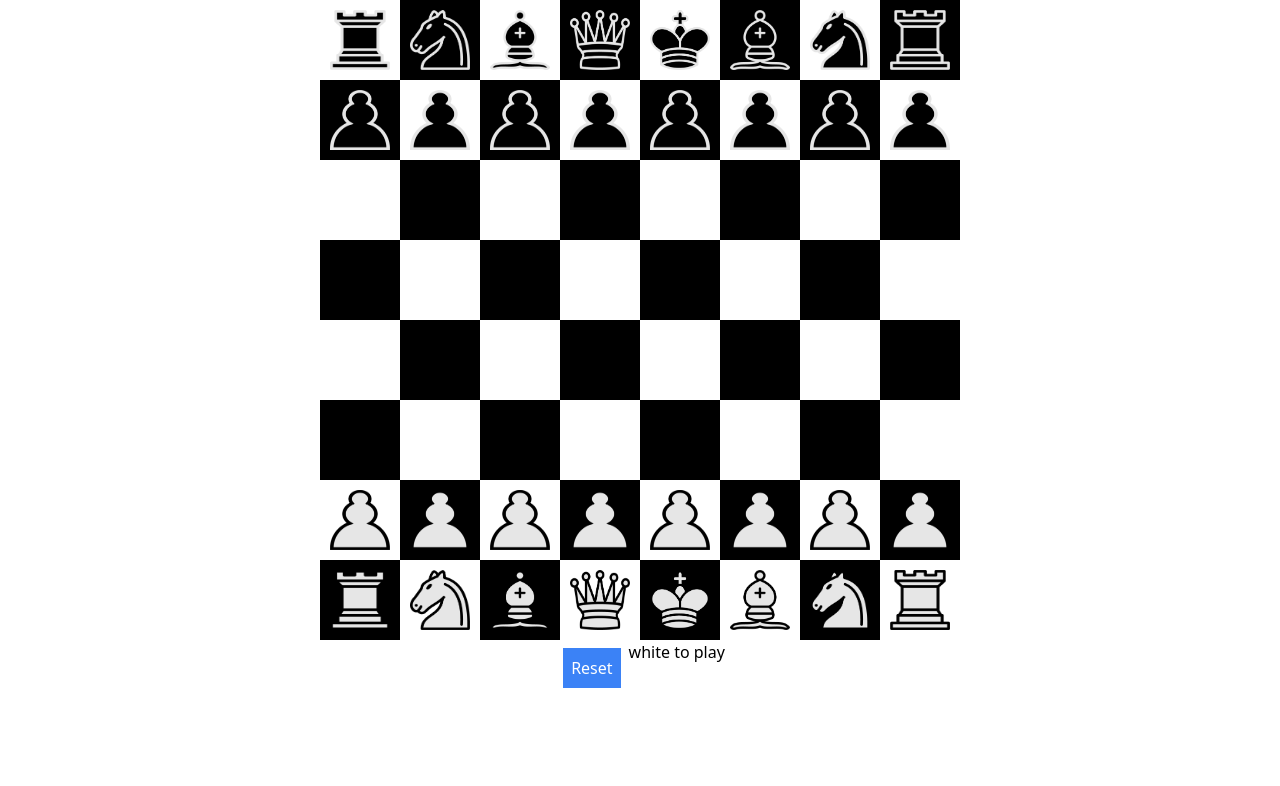
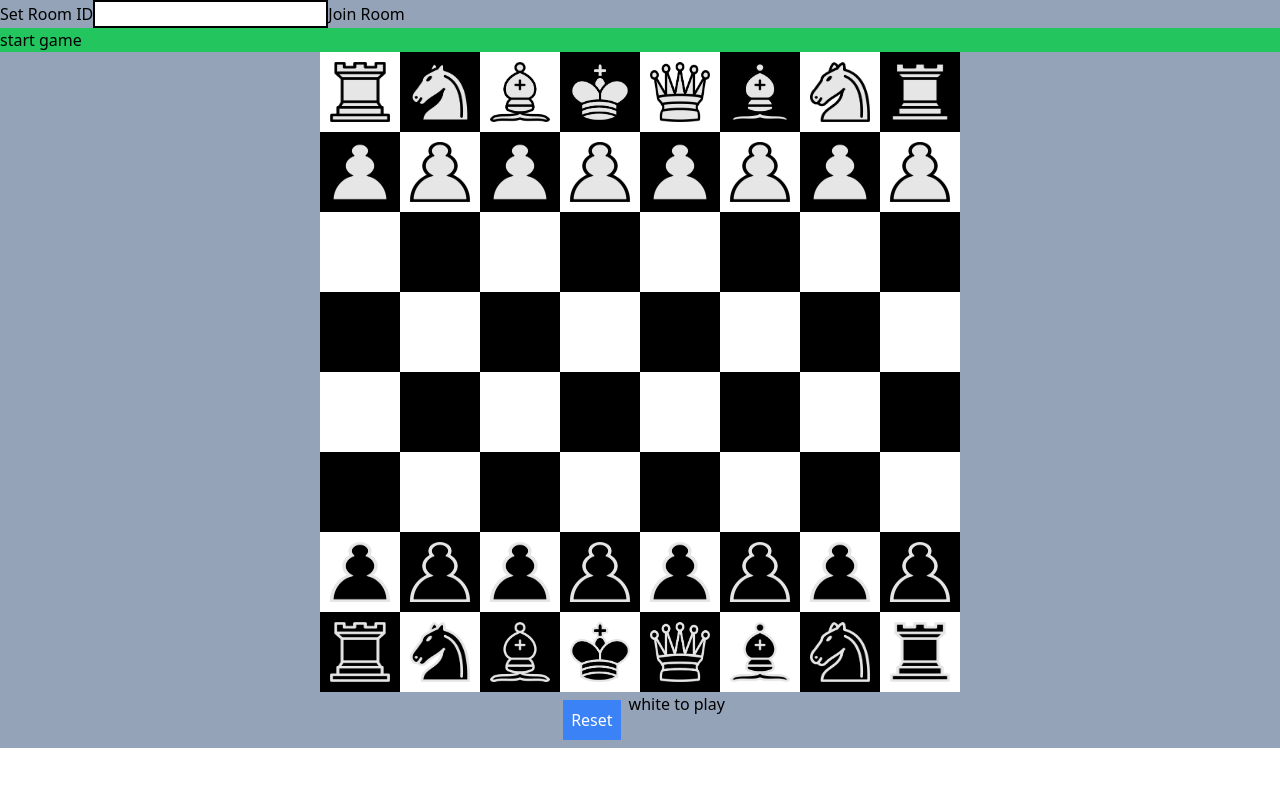
Before and after one commit to Hard-Luck/chess-mate, a React (Vite) app: page / in a window 1280 px wide. Shown: the top 786 px of the page. Built offline with nearby package versions, Linux system fonts and the light colour scheme; no server answers.

Commit message:
connected to server

```diff
--- a/src/App.tsx
+++ b/src/App.tsx
@@ -7,8 +7,8 @@ function App() {
   return (
     <SocketProvider>
       <Routes>
-        <Route path="/" element={<Practice />} />
-        <Route path="/challenge" element={<Multiplayer />} />
+        <Route path="/practice" element={<Practice />} />
+        <Route path="/" element={<Multiplayer />} />
         <Route path="*" element={<h1>404</h1>} />
       </Routes>
     </SocketProvider>
```
